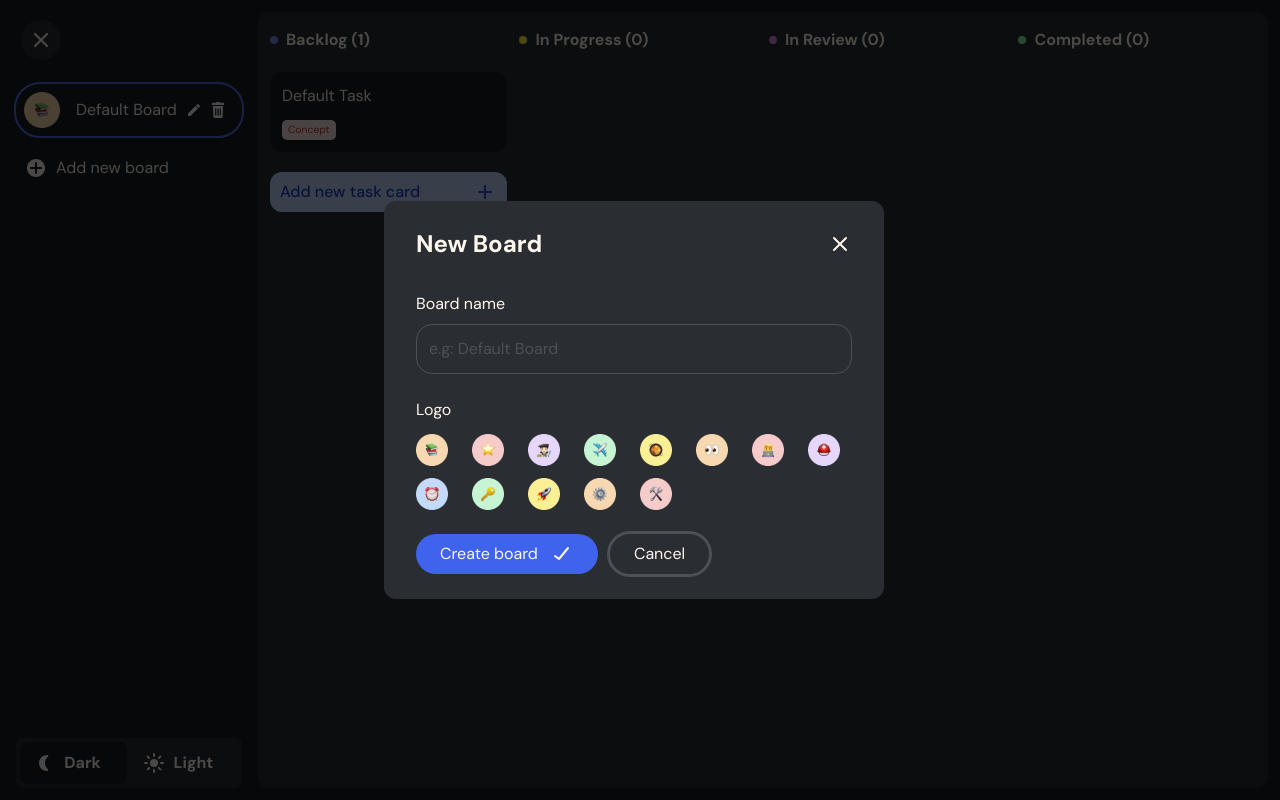
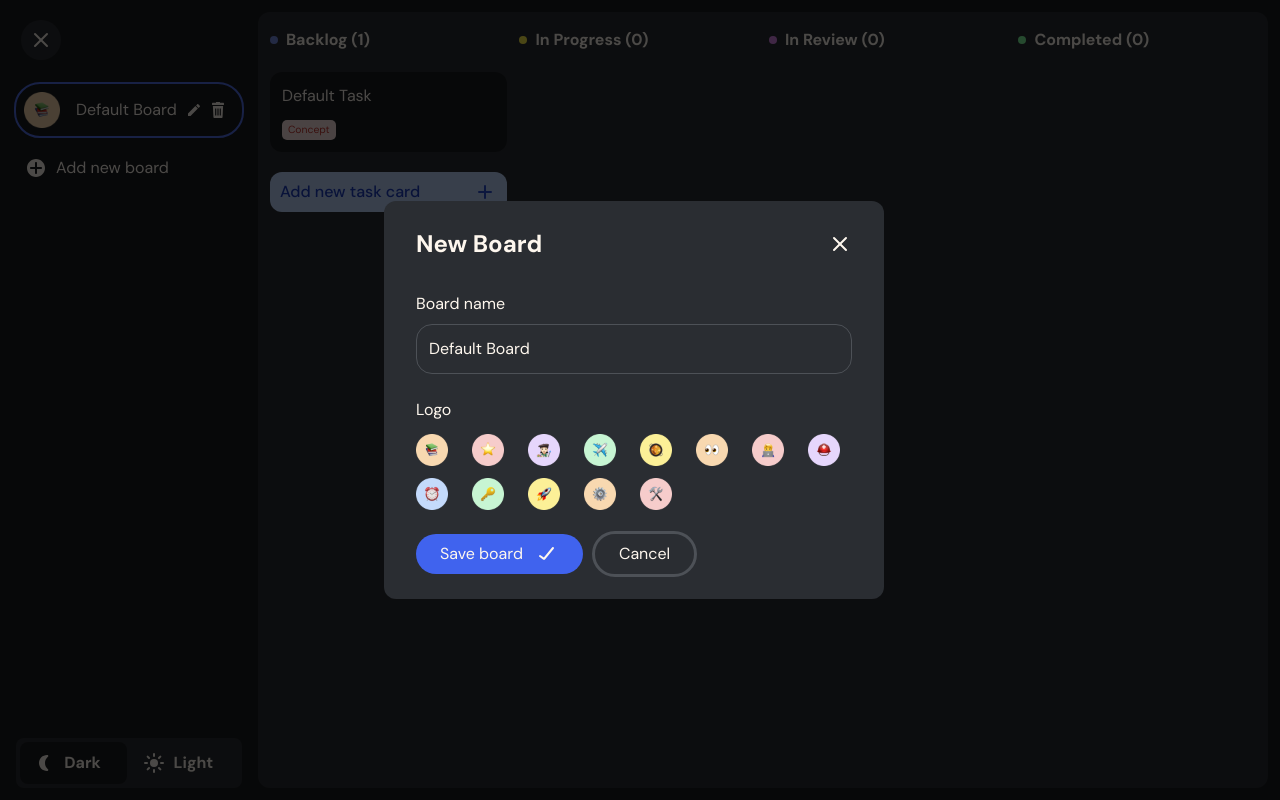
Before and after one commit to RevainIDN/task-manager-app, a React (Vite) app: page / in a window 1280 px wide. Both pictures are taken after a click on the picture 193 px from the left and 110 px from the top of the page. Built offline with nearby package versions, Linux system fonts and the light colour scheme.

Commit message:
Исправлена ошибка с редактированием доски

```diff
--- a/src/App.tsx
+++ b/src/App.tsx
@@ -40,7 +40,7 @@ export default function App() {
   const [renderNewTask, setRenderNewTask] = useState<boolean>(false);
   const [editBoard, setEditBoard] = useState<boolean>(false);
   localStorage.clear();
-
+  console.log(editBoard)
   useEffect(() => {
     saveColorThemeToLocalStorage(colorTheme);
     saveBoardsToLocalStorage(boards);
@@ -93,9 +93,13 @@ export default function App() {
       />
       {renderNewBoard && (
         <>
-          <Overlay onClick={() => setRenderNewBoard(false)} />
+          <Overlay
+            setRenderNewBoard={setRenderNewBoard}
+            setEditBoard={setEditBoard}
+          />
           <NewBoard
             editBoard={editBoard}
+            setEditBoard={setEditBoard}
             currentBoard={currentBoard}
             boards={boards}
             setRenderNewBoard={setRenderNewBoard}
@@ -106,7 +110,10 @@ export default function App() {
       )}
       {renderNewTask && (
         <>
-          <Overlay onClick={() => setRenderNewTask(false)} />
+          <Overlay
+            setRenderNewBoard={setRenderNewBoard}
+            setEditBoard={setEditBoard}
+          />
           <NewTask
             setRenderNewTask={setRenderNewTask}
             addTask={addTask}
--- a/src/components/NewBoard/NewBoard.tsx
+++ b/src/components/NewBoard/NewBoard.tsx
@@ -5,6 +5,7 @@ import logos from '../../assets/logos';
 
 interface NewBoard {
 	editBoard: boolean;
+	setEditBoard: React.Dispatch<SetStateAction<boolean>>;
 	currentBoard: number;
 	boards: NewBoardInfo[];
 	setRenderNewBoard: React.Dispatch<SetStateAction<boolean>>;
@@ -12,7 +13,7 @@ interface NewBoard {
 	updateBoard: (updatedBoard: NewBoardInfo) => void;
 }
 
-export default function NewBoard({ editBoard, currentBoard, boards, setRenderNewBoard, addBoard, updateBoard }: NewBoard) {
+export default function NewBoard({ editBoard, setEditBoard, currentBoard, boards, setRenderNewBoard, addBoard, updateBoard }: NewBoard) {
 	const [logoList, setLogoList] = useState<string[]>([]);
 	const [newBoardInfo, setNewBoardInfo] = useState<NewBoardInfo>(() => {
 		const editableBoard = boards.find(board => board.id === currentBoard);
@@ -36,6 +37,11 @@ export default function NewBoard({ editBoard, currentBoard, boards, setRenderNew
 	useEffect(() => {
 		setLogoList(logos);
 	}, []);
+
+	const handleClose = () => {
+		setRenderNewBoard(false)
+		setEditBoard(false)
+	}
 
 	const saveNewBoardName = (e: React.ChangeEvent<HTMLInputElement>) => {
 		const value = e.currentTarget.value;
@@ -64,11 +70,11 @@ export default function NewBoard({ editBoard, currentBoard, boards, setRenderNew
 		<div className='new-board'>
 			<div className='board-title-cont'>
 				<h1 className='board-name'>New Board</h1>
-				<img className='board-close' src="Close_round-dark_theme.svg" alt="" onClick={() => setRenderNewBoard(false)} />
+				<img className='board-close' src="Close_round-dark_theme.svg" alt="" onClick={handleClose} />
 			</div>
 			<label className='board-label'>
 				Board name
-				<input className='board-input' type="text" placeholder='e.g: Default Board' onChange={saveNewBoardName} />
+				<input className='board-input' type="text" placeholder='e.g: Default Board' value={newBoardInfo.newBoardName} onChange={saveNewBoardName} />
 			</label>
 			<div className='board-logos'>
 				<p className='board-logo-title'>Logo</p>
@@ -85,8 +91,8 @@ export default function NewBoard({ editBoard, currentBoard, boards, setRenderNew
 				</ul>
 			</div>
 			<div className='board-btns'>
-				<button className='board-btn board-btn-create' onClick={handleCreateBoard}>Create board <img src="Done_round.svg" alt="" /></button>
-				<button className='board-btn board-btn-cancel' onClick={() => setRenderNewBoard(false)}>Cancel</button>
+				<button className='board-btn board-btn-create' onClick={handleCreateBoard}>{editBoard ? 'Save board' : 'Create board'}<img src="Done_round.svg" alt="" /></button>
+				<button className='board-btn board-btn-cancel' onClick={handleClose}>Cancel</button>
 			</div>
 		</div>
 	)
--- a/src/components/Overlay/Overlay.tsx
+++ b/src/components/Overlay/Overlay.tsx
@@ -1,9 +1,16 @@
+import { SetStateAction } from 'react';
 import './Overlay.css';
 
 interface OverlayProps {
-	onClick: () => void;
+	setRenderNewBoard: React.Dispatch<SetStateAction<boolean>>;
+	setEditBoard: React.Dispatch<SetStateAction<boolean>>;
 }
 
-export default function Overlay({ onClick }: OverlayProps) {
-	return <div className="overlay" onClick={onClick}></div>;
+export default function Overlay({ setRenderNewBoard, setEditBoard }: OverlayProps) {
+	const handleClose = () => {
+		setRenderNewBoard(false);
+		setEditBoard(false);
+	}
+
+	return <div className="overlay" onClick={handleClose}></div>;
 }
```
